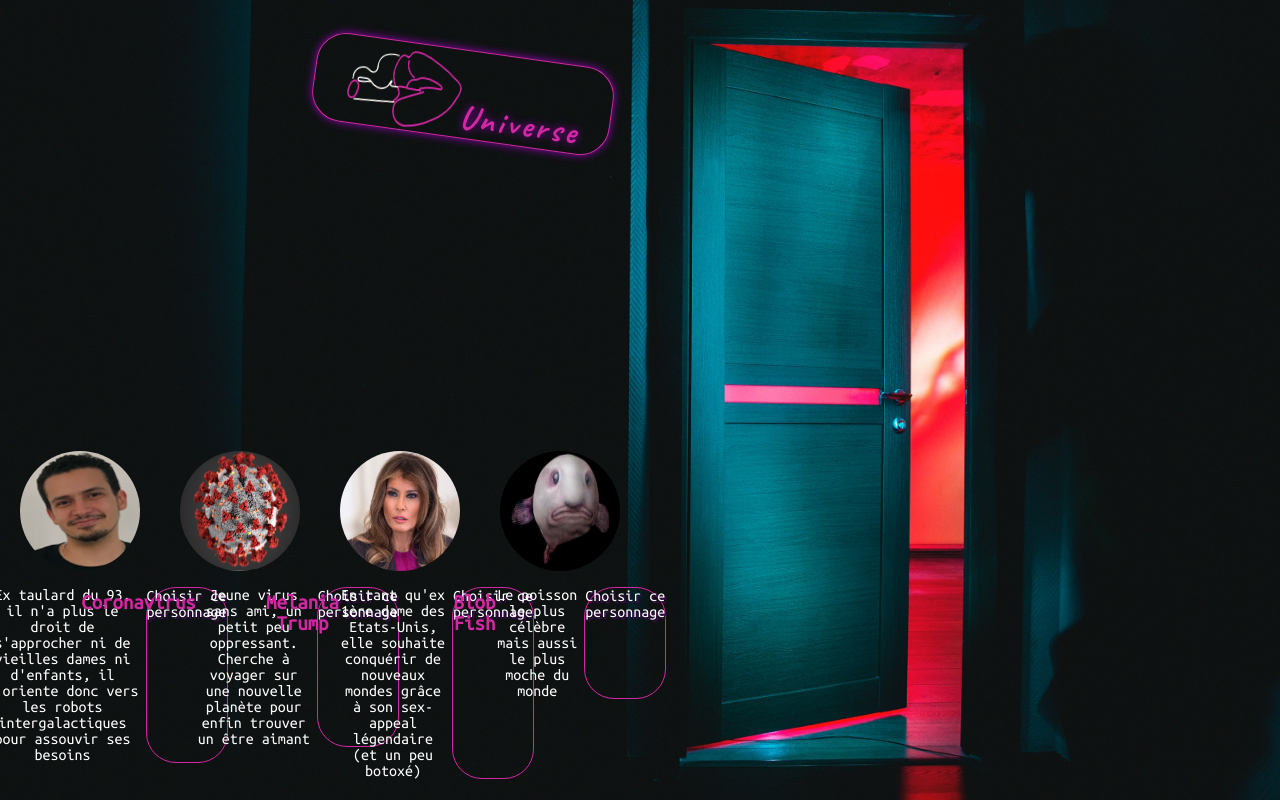
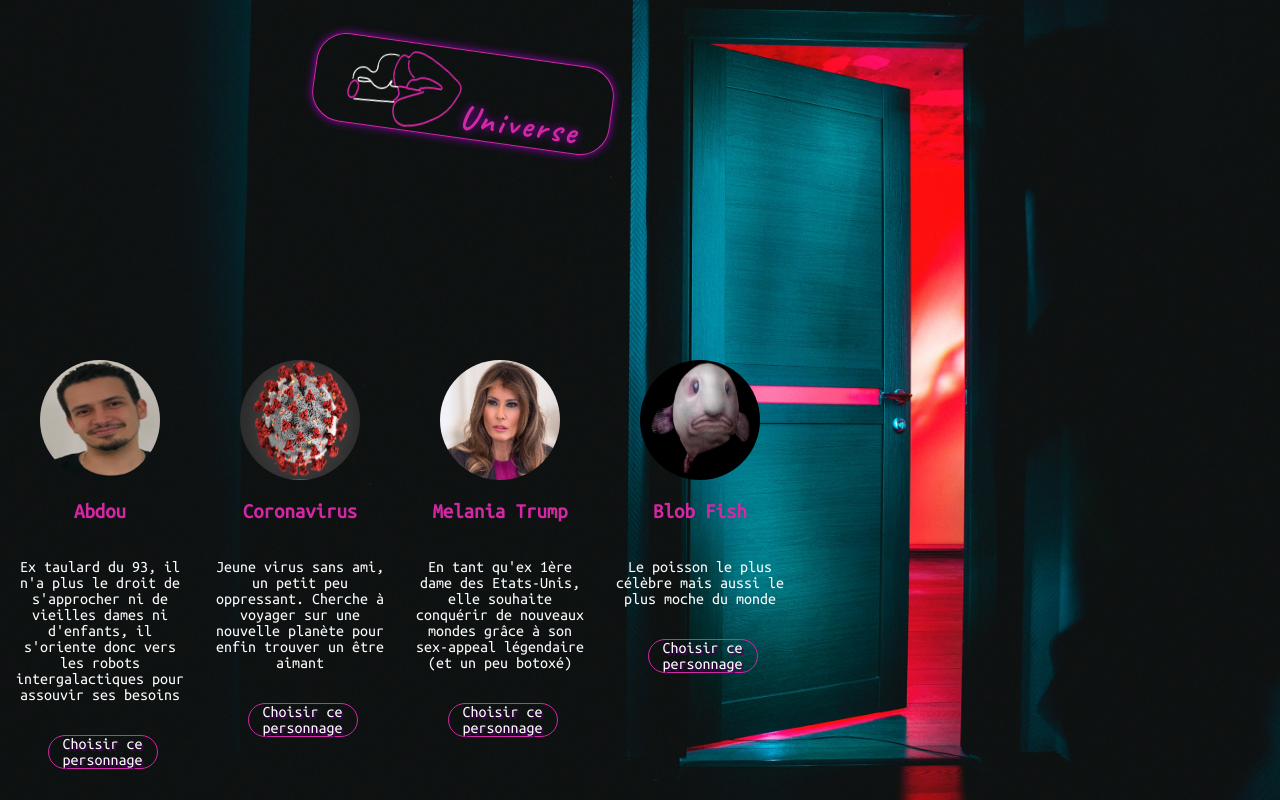
Before and after one commit to Nicobellick/hackaton1, a React (Create React App) app: page / in a window 1280 px wide. Both pictures are taken after a click on the element "Choisir un personnage". Built offline with nearby package versions, Linux system fonts and the light colour scheme; a web font is replaced by a local one.

Commit message:
css ca rend fou

```diff
--- a/src/screens/Choice.css
+++ b/src/screens/Choice.css
@@ -18,48 +18,50 @@
   bottom: 5px;
   color: white;
 }
-.characterChoice h2 {
+.choice h2 {
+  position: absolute;
+  top: 50vh;
+  left: 20vw;
   color: white;
   text-shadow: 4px 4px 0px #3f0850;
   font-family: "Caveat", cursive;
   font-size: 270%;
-  margin-bottom: 400px;
-  margin-left: 430px;
+  padding-left: 30px;
   cursor: pointer;
   animation: border-pop 1s ease-in infinite;
   width: 400px;
   text-align: center;
 }
-.userChoice {
+.userChoiceBtn {
   width: 110px;
   color: white;
   text-shadow: 2px 2px 0px #3f0850;
-margin-left: 5px;
+  margin-left: 5px;
   border: 1px solid #d327a4;
-
   border-radius: 30px;
   cursor: pointer;
 }
-.userChoice:hover {
+.visible {
+  text-align: center;
+}
+.userChoiceBtn:hover {
   box-shadow: 0px 0px 8px #9006b2;
 }
 .characterContainer {
   display: flex;
 }
-.character {
-  width: 120px;
-  margin-right: 20px;
-  margin-left: 20px;
+.characterListChoice {
+  width: 180px;
   display: flex;
   flex-direction: column;
   text-align: center;
   align-items: center;
-
+  margin: 10px;
 }
 .invisible {
   display: none;
 }
-.character h3 {
+.characterListChoice h3 {
   font-family: "Ubuntu Mono", monospace;
   font-size: 130%;
   color: #d327a4;
@@ -83,7 +85,7 @@
 .visible p {
   font-family: "Ubuntu Mono", monospace;
 }
-.character a {
+.characterListChoice a {
   color: white;
   text-decoration: none;
 }
--- a/src/screens/Choice.js
+++ b/src/screens/Choice.js
@@ -37,50 +37,44 @@
   }
 ];
 
-const Choice = (props) => {
-
+const Choice = props => {
   const [visible, setVisible] = useState(false);
   return (
     <div className="choice">
       <Header />
-      <div className="characterChoice">
       <h2
         className={visible === true ? "invisible" : "visible"}
         onClick={() => setVisible(!visible)}
       >
         Choisir un personnage
       </h2>
+      <div className="characterChoice">
         <div className="characterContainer">
           {characters.map(item => (
-            <div className="character" id={item.name}>
+            <div className={visible === true ? "visible" : "invisible"}>
+              <div className="characterListChoice" id={item.name}>
                 <img
                   src={item.image}
                   className={visible === true ? "visible" : "invisible"}
                 />
-              <div className={visible === true ? "visible" : "invisible"}>
                 <h3>{item.name}</h3>
                 <p>{item.description}</p>
                 <p
-                  className="userChoice"
+                  className="userChoiceBtn"
                   onClick={() => {
                     props.setUserChoice(item.name);
-                    props.setUserImg(item.image) }
-                  }
+                    props.setUserImg(item.image);
+                  }}
                 >
-                  <Link
-            to='/home'
-          >Choisir ce personnage</Link>
-
+                  <Link to="/home">Choisir ce personnage</Link>
                 </p>
               </div>
             </div>
           ))}
-
         </div>
       </div>
     </div>
   );
 };
 
-
 export default Choice;
```
Lines whose indentation alone changed are shown as unchanged.
